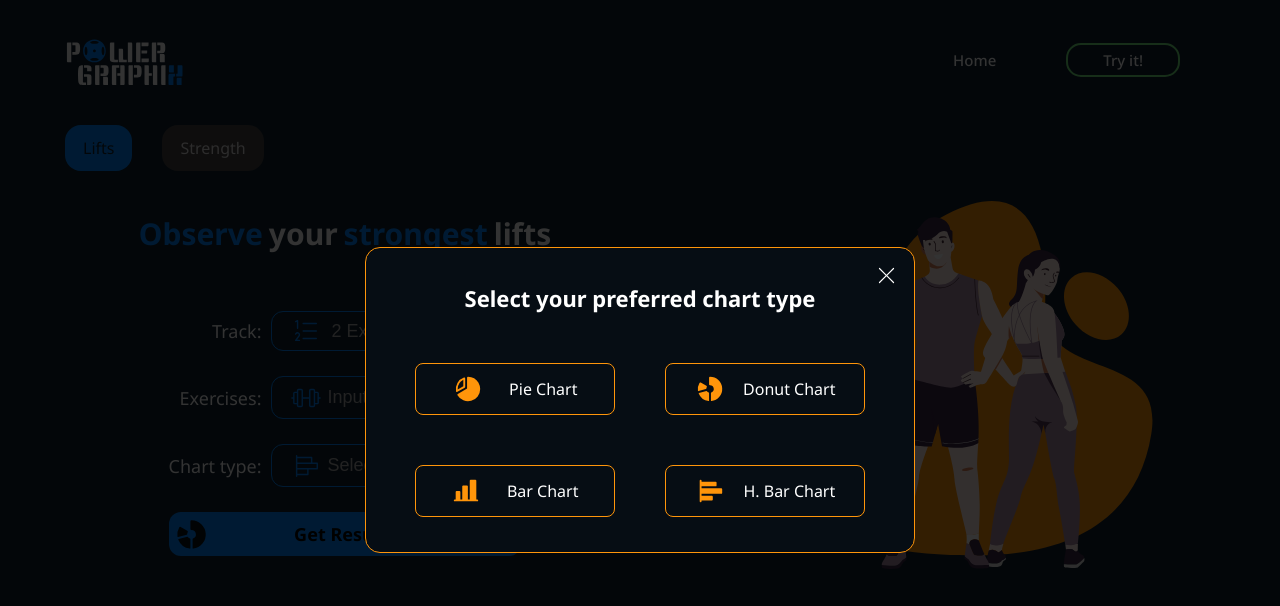
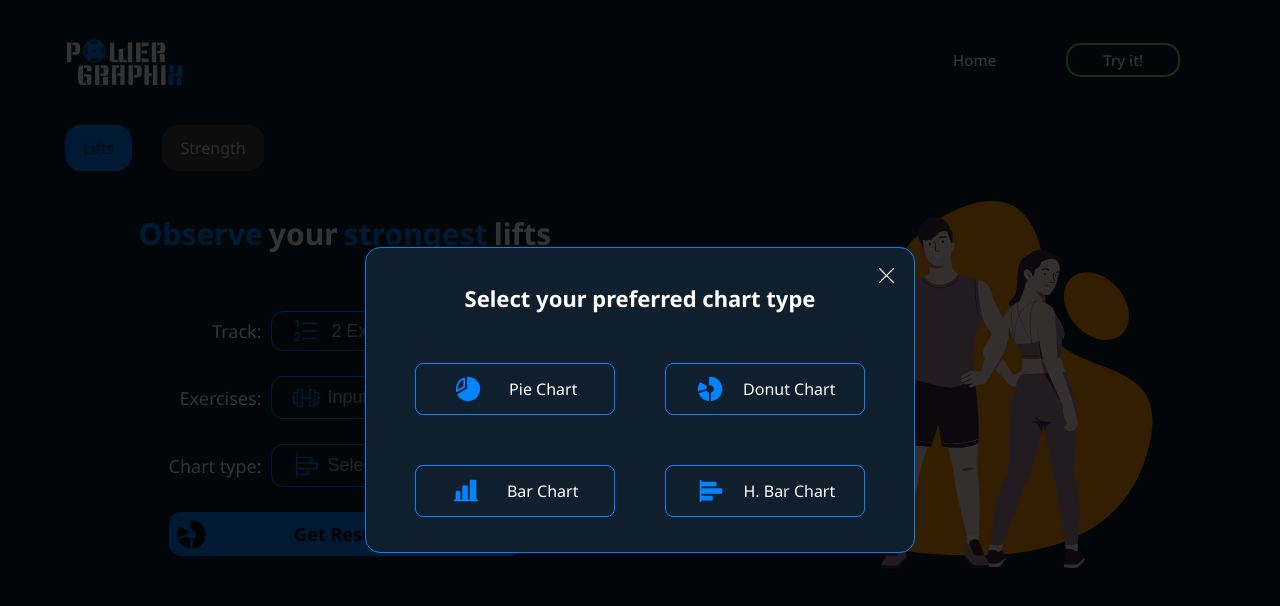
Before and after one commit to AtanasovCode/lift-log, a React (Vite) app: page /get-stats in a window 1280 px wide. Both pictures are taken after a click on the button "Select Chart". Shown: the top 606 px of the page. Built offline with nearby package versions, Linux system fonts and the light colour scheme; a web font is replaced by a local one.

Commit message:
updated colors for stats components

```diff
--- a/src/components/ChartSelect.tsx
+++ b/src/components/ChartSelect.tsx
@@ -53,7 +53,7 @@ const ChartSelect = ({ setChartType, getChartIcon }: Props) => {
                     return (
                         <ChartOption key={chart} onClick={() => selectChart(chart)}>
                             <ChartIcon>
-                                {getChartIcon(chart, "fill", theme.darkYellow)}
+                                {getChartIcon(chart, "fill", theme.accent)}
                             </ChartIcon>
                             <ChartName>{chart}</ChartName>
                         </ChartOption>
@@ -74,9 +74,9 @@ const Container = styled.div`
     justify-content: center;
     border-radius: 8px;
     padding: 35px;
-    background-color: ${props => props.theme.richBlackDark};
+    background-color: ${props => props.theme.background};
     border-radius: 15px;
-    border: 1px solid ${props => props.theme.darkYellow};
+    border: 1px solid ${props => props.theme.accent};
     position: fixed;
     width: 60vw;
     z-index: 10;
@@ -134,7 +134,7 @@ const ChartsContainer = styled.div`
 `;
 
 const ChartOption = styled.div`
-    border: 1px solid ${props => props.theme.darkYellow};
+    border: 1px solid ${props => props.theme.accent};
     display: flex;
     align-items: center;
     justify-content: space-evenly;
--- a/src/components/DropdownSelect.tsx
+++ b/src/components/DropdownSelect.tsx
@@ -165,9 +165,9 @@ const Input = styled.div`
 
 const InputPR = styled.input`
     flex: 33%;
-    border: 1px solid ${props => props.theme.darkYellow};
+    border: 1px solid ${props => props.theme.accent};
     padding: 15px;
-    background-color: ${props => props.theme.richBlackDark};
+    background-color: ${props => props.theme.background};
     color: #fff;
     border-bottom-right-radius: 12px;
     border-top-right-radius: 12px;
@@ -188,7 +188,7 @@ const Dropdown = styled.div<StyledProps>`
     cursor: pointer;
     font-size: 17px;
     margin-right: 8px;
-    border: 1px solid ${props => props.theme.darkYellow};
+    border: 1px solid ${props => props.theme.accent};
     position: relative;
     border-bottom-left-radius: 12px;
     border-top-left-radius: 12px;
@@ -224,7 +224,7 @@ const SearchContainer = styled.div<StyledProps>`
             position: fixed;
             top: 0;
             left: 0;
-            border-bottom: 1px solid ${props.theme.darkYellow};
+            border-bottom: 1px solid ${props.theme.accent};
         }
     `}
 `;
@@ -234,7 +234,7 @@ const Search = styled.input`
     padding: 7px 15px;
     padding-left: 40px;
     border: none;
-    background-color: ${props => props.theme.richBlackDark};
+    background-color: ${props => props.theme.background};
     color: darkgray;
     font-size: 16px;
     border-bottom-left-radius: 12px;
@@ -273,8 +273,8 @@ const List = styled.div<PropsPosition>`
     max-height: 240px;
     overflow-y: auto;
     overflow-x: hidden;
-    background-color: ${props => props.theme.richBlackDark};
-    border: 1px solid ${props => props.theme.darkYellow};
+    background-color: ${props => props.theme.background};
+    border: 1px solid ${props => props.theme.accent};
     position: absolute;
     z-index: 15;
 
@@ -323,7 +323,7 @@ const Option = styled.div`
     align-items: center;
     justify-content: flex-start;
     padding: 10px;
-    border-bottom: 1px solid ${props => props.theme.darkYellow};
+    border-bottom: 1px solid ${props => props.theme.accent};
     cursor: pointer;
 
     @media (max-width: 550px) {
--- a/src/components/MultipleExerciseSelect.tsx
+++ b/src/components/MultipleExerciseSelect.tsx
@@ -90,10 +90,6 @@ const MultipleExerciseSelect = () => {
                 </Title>
                 <Subtitle>
                     Enter your personal record (PR) for each lift in
-                    <InputUnit defaultValue={unit}>
-                        <UnitOption value="kg">kg</UnitOption>
-                        <UnitOption value="lbs">lbs</UnitOption>
-                    </InputUnit>
                 </Subtitle>
             </Heading>
 
@@ -117,13 +113,12 @@ const MultipleExerciseSelect = () => {
 export default MultipleExerciseSelect;
 
 const Container = styled.div`
-    max-width: 700px;
     position: fixed;
     width: 60%;
     top: 50%;
     left: 50%;
     transform: translateX(-50%) translateY(-50%);
-    background-color: ${props => props.theme.richBlackDark};
+    background-color: ${props => props.theme.background};
     z-index: 10;
     display: flex;
     flex-direction: column;
@@ -132,7 +127,7 @@ const Container = styled.div`
     color: #fff;
     padding: 40px;
     border-radius: 15px;
-    border: 1px solid ${props => props.theme.darkYellow};
+    border: 1px solid ${props => props.theme.accent};
 
 
 
@@ -143,19 +138,19 @@ const Container = styled.div`
     }
 
     @media (max-width: 750px) {
-        max-width: 100%;
+        max-width: 100vw;
         height: 100%;
         top: 0;
         left: 0;
         right: 0;
-        width: 100%;
+        width: 100vw;
         transform: translateX(0) translateY(0);
-        padding: 20px;
+        padding: 1.5rem;
         border-radius: 0;
     }
 
     @media (max-width: 550px) {
-        padding: 15px;
+        padding: 1rem;
     }
 `;
 
@@ -213,7 +208,7 @@ const UnitOption = styled.option`
 const SubmitData = styled.input`
     min-width: 40%;
     border: none;
-    background-color: ${props => props.theme.darkYellow};
+    background-color: ${props => props.theme.accent};
     color: #000;
     font-weight: 600;
     margin-top: 40px;
```
